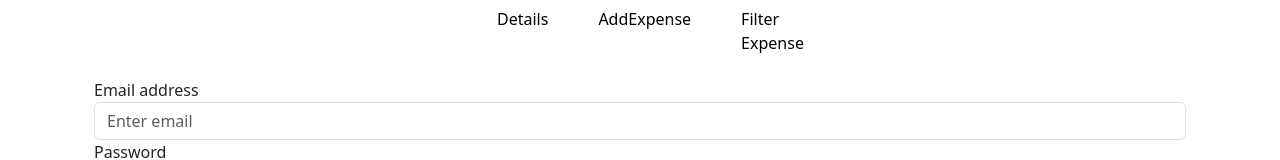
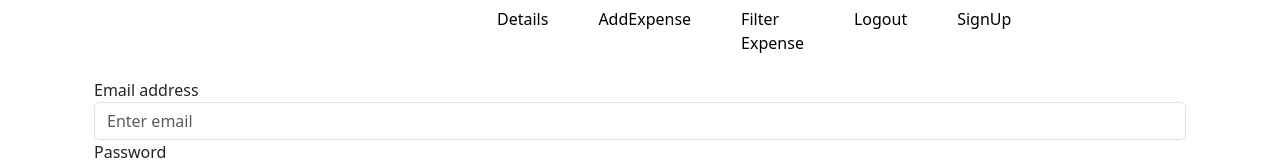
Before and after one commit to ayeshadeshmukh/expense_tracker_frontend, a React (Create React App) app: page /signin in a window 1280 px wide. Shown: the top 160 px of the page. Built offline with nearby package versions, Linux system fonts and the light colour scheme.

Commit message:
some changes

```diff
--- a/src/Components/Home.js
+++ b/src/Components/Home.js
@@ -66,7 +66,10 @@ const currentYear = currentDate.getFullYear();
 
   const getCategoryExpense = () => {
     axios
-      .get("http://localhost:805/user/categoryexpense", config)
+      .get(
+        `http://localhost:805/user/categoryexpense?month=${currentMonth}&year=${currentYear}`,
+        config
+      )
       .then((response) => {
         console.log(response.data);
 
--- a/src/Navbar/NavBar.js
+++ b/src/Navbar/NavBar.js
@@ -11,7 +11,6 @@ const NavBar = () => {
           </Link>
         </li>
 
-
         <li class="mynavitem">
           <Link className="a" to="/addexpense">
             AddExpense
@@ -22,6 +21,18 @@ const NavBar = () => {
             Filter Expense
           </Link>
         </li>
+
+        <li class="mynavitem">
+          <Link className="a" to="/logout">
+            Logout
+          </Link>
+        </li>
+
+        <li class="mynavitem">
+          <Link className="a" to="/signup">
+            SignUp
+          </Link>
+        </li>
       </ul>
     </div>
   );
```
